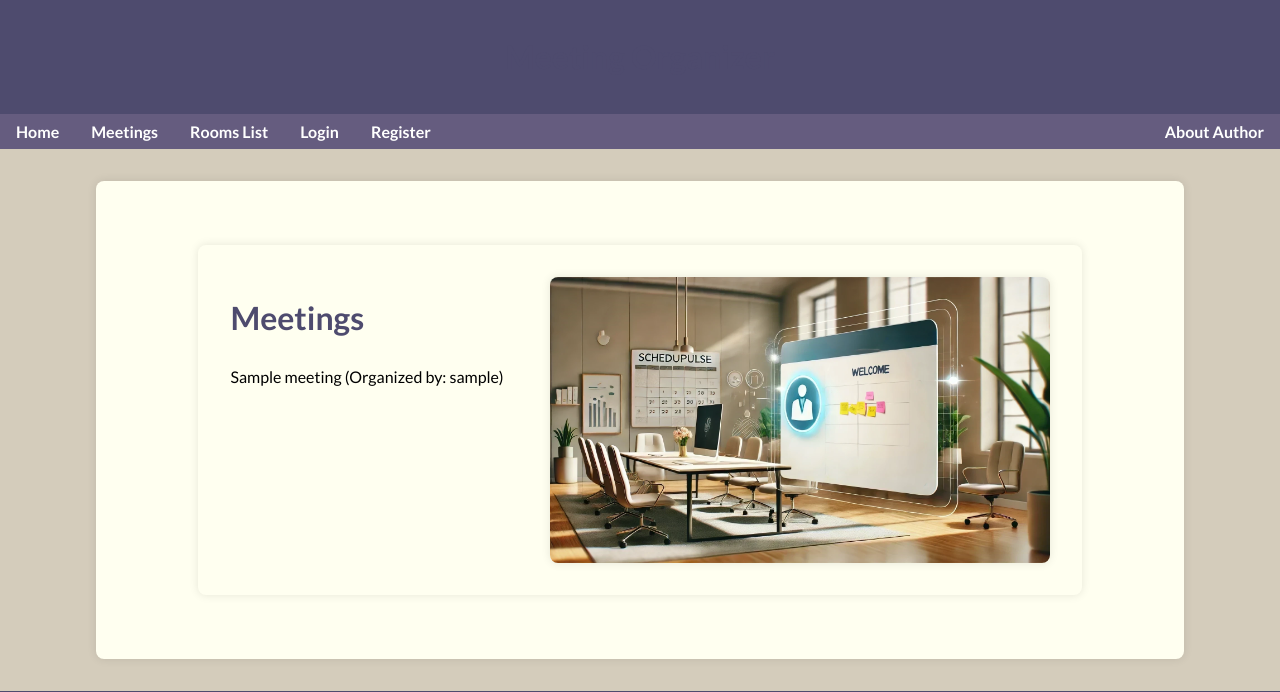
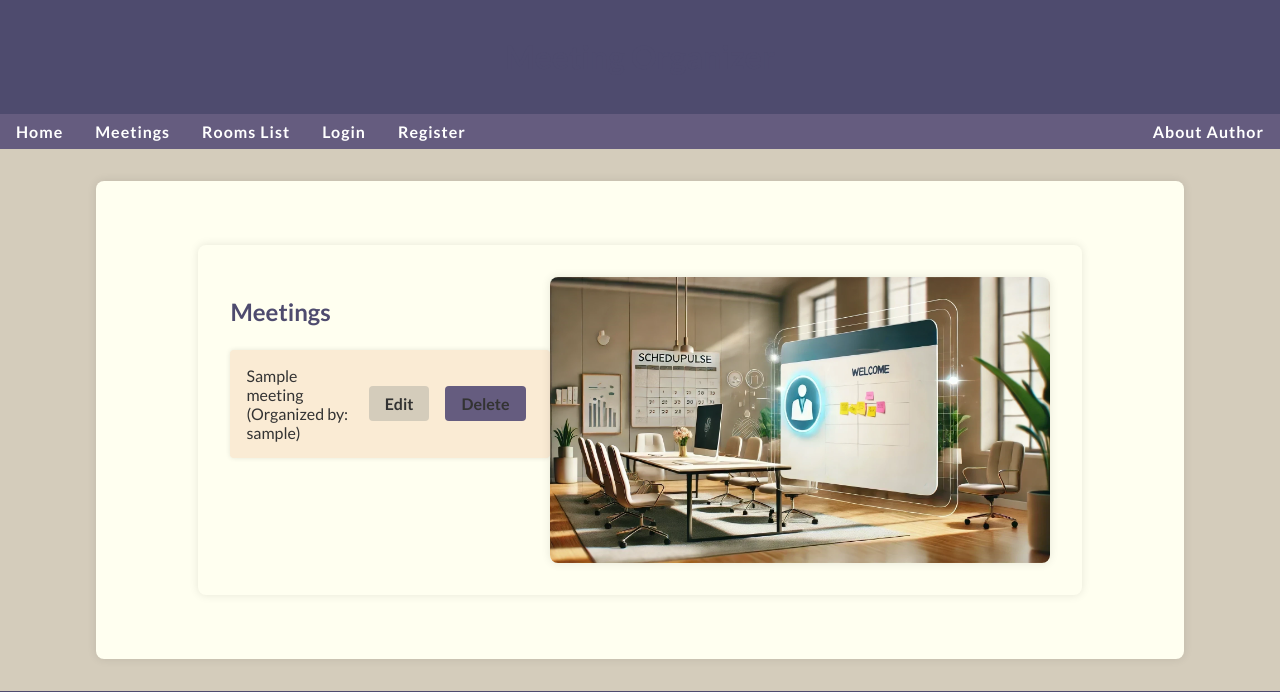
Before and after one commit to Barry1701/ScheduPulse, a Django app: page /meetings/ in a window 1280 px wide. Shown: the top 692 px of the page. Run offline with Django 4.2, Linux system fonts and the light colour scheme; tables that the repository leaves empty hold one stand-in row (values such as "Sample post").

Commit message:
Update meetings list and rooms list

```diff
--- a/meetings/templates/meetings/meetings.html
+++ b/meetings/templates/meetings/meetings.html
@@ -5,14 +5,16 @@
 
 {% block content %}
 <div class="container">
-    <div class="content meetings-list">
-        <h1>Meetings</h1>
+    <div class="list-container">
+        <h2>Meetings</h2>
         <ul>
             {% for meeting in meetings %}
             <li>
-                <a href="{% url 'detail' meeting.id %}">
-                    {{ meeting.title }} (Organized by: {{ meeting.created_by.username }})
-                </a>
+                <span>{{ meeting.title }} (Organized by: {{ meeting.created_by.username }})</span>
+                <div class="meeting-actions">
+                    <a href="{% url 'edit_meeting' meeting.id %}" class="btn-edit">Edit</a>
+                    <a href="{% url 'delete_meeting' meeting.id %}" class="btn-delete">Delete</a>
+                </div>
             </li>
             {% endfor %}
         </ul>
--- a/static/css/style.css
+++ b/static/css/style.css
@@ -45,6 +45,7 @@ nav a {
     padding: 0.5em 1em;
     display: inline-block;
     font-weight: 700; /* Pogrubienie czcionki */
+    letter-spacing: 1px;
 }
 
 nav a:hover {
@@ -86,15 +87,43 @@ h1, h2, h3 {
     color: var(--primary-color);
 }
 
-/* Stylizacja linków w sekcji meetings */
-.meetings-list a {
-    color: black; /* Zmiana koloru linków na czarny */
-    text-decoration: none; /* Usunięcie podkreślenia linków */
+/* Stylizacja list spotkań i pokoi */
+.list-container {
+    width: 100%;
+    margin-bottom: 2em;
 }
 
-.meetings-list a:hover {
-    text-decoration: underline; /* Dodanie podkreślenia przy najechaniu */
-    color: var(--accent-dark-color); /* Zmiana koloru przy najechaniu */
+.list-container h2 {
+    margin-bottom: 1em;
+    color: var(--primary-color);
+}
+
+.list-container ul {
+    list-style: none;
+    padding: 0;
+    margin: 0;
+}
+
+.list-container li {
+    padding: 1em;
+    background: var(--light-background-color);
+    margin-bottom: 0.5em;
+    border-radius: 4px;
+    box-shadow: 0 0 5px rgba(0, 0, 0, 0.1);
+    display: flex;
+    justify-content: space-between;
+    align-items: center;
+}
+
+.list-container li a {
+    color: var(--text-color);
+    text-decoration: none;
+    font-weight: 700;
+}
+
+.list-container li a:hover {
+    text-decoration: underline;
+    color: var(--accent-dark-color);
 }
 
 /* Listy */
@@ -113,6 +142,8 @@ ul li {
     flex-direction: column;
     gap: 2em; /* Większy odstęp między polami formularza */
     margin-bottom: 2em; /* Większy odstęp między formularzem a przyciskiem */
+    margin-left: 1em;
+    width: 60%;
 }
 
 .form-section {
@@ -213,12 +244,9 @@ ul li {
 /* Alerty */
 .alert {
     padding: 1em;
-    margin: 1em 0;
+    margin: 1em ;
     border: 1px solid #ccc;
     border-radius: 4px;
-    position: relative;
-    top: 0;
-    z-index: 1000; /* Zapewnia, że alert będzie wyświetlany na górze */
 }
 
 .alert-success {
```
Also changed, not shown: meetings/templates/meetings/rooms_list.html (+6 -3 lines), 1 other file.
